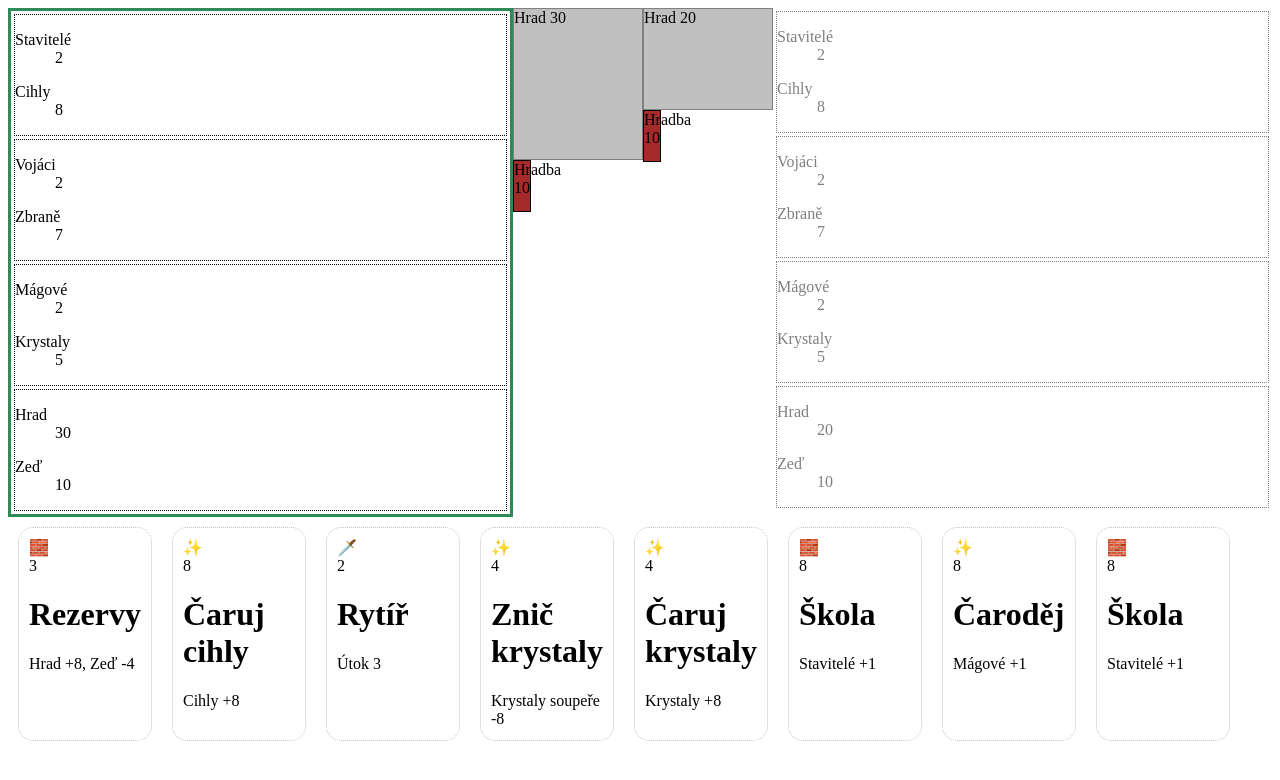
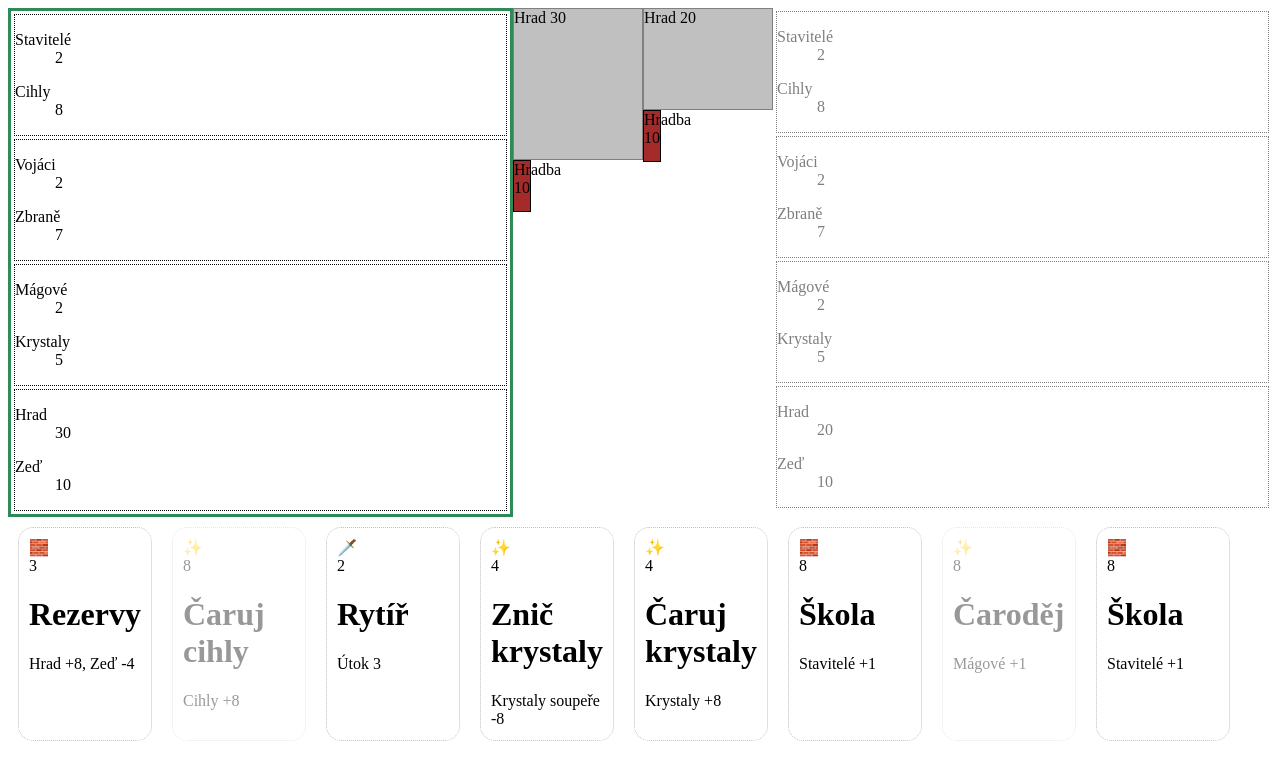
Before and after one commit to mhujer/ants, a React (Vite) app: page / in a window 1280 px wide. Shown: the top 780 px of the page. Built offline with nearby package versions, Linux system fonts and the light colour scheme.

Commit message:
[ci skip] WIP

```diff
--- a/src/App.css
+++ b/src/App.css
@@ -18,3 +18,7 @@
     border: 1px dotted black;
     margin: 3px;
 }
+
+.not-playable {
+    opacity: 0.4;
+}
--- a/src/App.tsx
+++ b/src/App.tsx
@@ -19,8 +19,7 @@ const App: React.FC = () => {
         });
     }
 
-    const cardsInHand =
-        gameState.playerOnTurn === Player.BLACK_ANTS ? gameState.playerBlack.cards : gameState.playerRed.cards;
+    const playerOnTurnData = gameState.playerOnTurn === Player.BLACK_ANTS ? gameState.playerBlack : gameState.playerRed;
 
     return (
         <>
@@ -38,11 +37,7 @@ const App: React.FC = () => {
                 />
                 <Castle castle={gameState.playerBlack.castle} wall={gameState.playerBlack.wall} />
                 {gameState.discardedCard !== undefined ? (
-                    <CardComponent
-                        key={gameState.discardedCard.getId()}
-                        card={gameState.discardedCard}
-                        playCardHandler={() => {}}
-                    />
+                    <CardComponent key={gameState.discardedCard.getId()} card={gameState.discardedCard} />
                 ) : null}
                 <Castle castle={gameState.playerRed.castle} wall={gameState.playerRed.wall} />
                 <PlayerDashboard
@@ -57,7 +52,15 @@ const App: React.FC = () => {
                     wall={gameState.playerRed.wall}
                 />
             </div>
-            <Cards cardsInHand={cardsInHand} playCardHandler={(card: Card) => playCard(card)} />
+            <Cards
+                playerResources={{
+                    bricks: playerOnTurnData.bricks,
+                    weapons: playerOnTurnData.weapons,
+                    crystals: playerOnTurnData.crystals,
+                }}
+                cardsInHand={playerOnTurnData.cards}
+                playCardHandler={(card: Card) => playCard(card)}
+            />
         </>
     );
 };
--- a/src/CardComponent.tsx
+++ b/src/CardComponent.tsx
@@ -5,10 +5,9 @@ import { ResourceType } from './ResourceType';
 
 interface Props {
     card: Card;
-    playCardHandler: () => void;
 }
 
-export const CardComponent: React.FC<Props> = ({ card, playCardHandler }) => {
+export const CardComponent: React.FC<Props> = ({ card }) => {
     const cardDefinition = card.getType();
 
     let cardRequirementsAmount;
@@ -29,7 +28,6 @@ export const CardComponent: React.FC<Props> = ({ card, playCardHandler }) => {
 
     return (
         <div
-            onClick={playCardHandler}
             style={{
                 width: '7em',
                 height: '12em',
--- /dev/null
+++ b/src/CardComponentPlayable.tsx
@@ -0,0 +1,48 @@
+import React from 'react';
+import { Card } from './Card';
+import { CardComponent } from './CardComponent';
+
+export interface PlayerResources {
+    bricks: number;
+    weapons: number;
+    crystals: number;
+}
+
+interface Props {
+    playerResources: PlayerResources;
+    card: Card;
+    playCardHandler: (() => void) | undefined;
+}
+
+export const CardComponentPlayable: React.FC<Props> = ({ playerResources, card, playCardHandler }) => {
+    const isCardPlayable = canBeCardPlayed(playerResources, card);
+
+    if (isCardPlayable) {
+        return (
+            <div onClick={playCardHandler}>
+                <CardComponent card={card} />
+            </div>
+        );
+    }
+
+    return (
+        <div className="not-playable">
+            <CardComponent card={card} />
+        </div>
+    );
+};
+
+function canBeCardPlayed(playerResources: PlayerResources, card: Card): boolean {
+    const requiredResources = card.getType().requiredResources;
+    if (requiredResources.bricks !== undefined) {
+        return playerResources.bricks >= requiredResources.bricks;
+    }
+    if (requiredResources.weapons !== undefined) {
+        return playerResources.weapons >= requiredResources.weapons;
+    }
+    if (requiredResources.crystals !== undefined) {
+        return playerResources.crystals >= requiredResources.crystals;
+    }
+
+    throw new Error('Should not happen!' + JSON.stringify([playerResources, card]));
+}
--- a/src/Cards.tsx
+++ b/src/Cards.tsx
@@ -1,15 +1,23 @@
 import React from 'react';
 import { Card } from './Card';
-import { CardComponent } from './CardComponent';
+import { CardComponentPlayable, PlayerResources } from './CardComponentPlayable';
 
 interface Props {
+    playerResources: PlayerResources;
     cardsInHand: Card[];
     playCardHandler: (card: Card) => void;
 }
 
-export const Cards: React.FC<Props> = ({ cardsInHand, playCardHandler }) => {
+export const Cards: React.FC<Props> = ({ playerResources, cardsInHand, playCardHandler }) => {
     const cards = cardsInHand.map((card) => {
-        return <CardComponent key={card.getId()} card={card} playCardHandler={() => playCardHandler(card)} />;
+        return (
+            <CardComponentPlayable
+                key={card.getId()}
+                card={card}
+                playerResources={playerResources}
+                playCardHandler={() => playCardHandler(card)}
+            />
+        );
     });
 
     return (
--- a/src/GameStateReducer.tsx
+++ b/src/GameStateReducer.tsx
@@ -51,13 +51,19 @@ export const gameStateReducer = (gameState: Draft<GameState>, action: GameAction
                 gameState.playerOnTurn === Player.BLACK_ANTS ? gameState.playerRed : gameState.playerBlack;
 
             if (cardDefinition.requiredResources.bricks !== undefined) {
-                // @todo check, že jde zahrát
+                if (playerState.bricks < cardDefinition.requiredResources.bricks) {
+                    throw new Error('Should not happen!');
+                }
                 playerState.bricks -= cardDefinition.requiredResources.bricks;
             } else if (cardDefinition.requiredResources.weapons !== undefined) {
-                // @todo check, že jde zahrát
+                if (playerState.weapons < cardDefinition.requiredResources.weapons) {
+                    throw new Error('Should not happen!');
+                }
                 playerState.weapons -= cardDefinition.requiredResources.weapons;
             } else if (cardDefinition.requiredResources.crystals !== undefined) {
-                // @todo check, že jde zahrát
+                if (playerState.crystals < cardDefinition.requiredResources.crystals) {
+                    throw new Error('Should not happen!');
+                }
                 playerState.crystals -= cardDefinition.requiredResources.crystals;
             }
 
```
